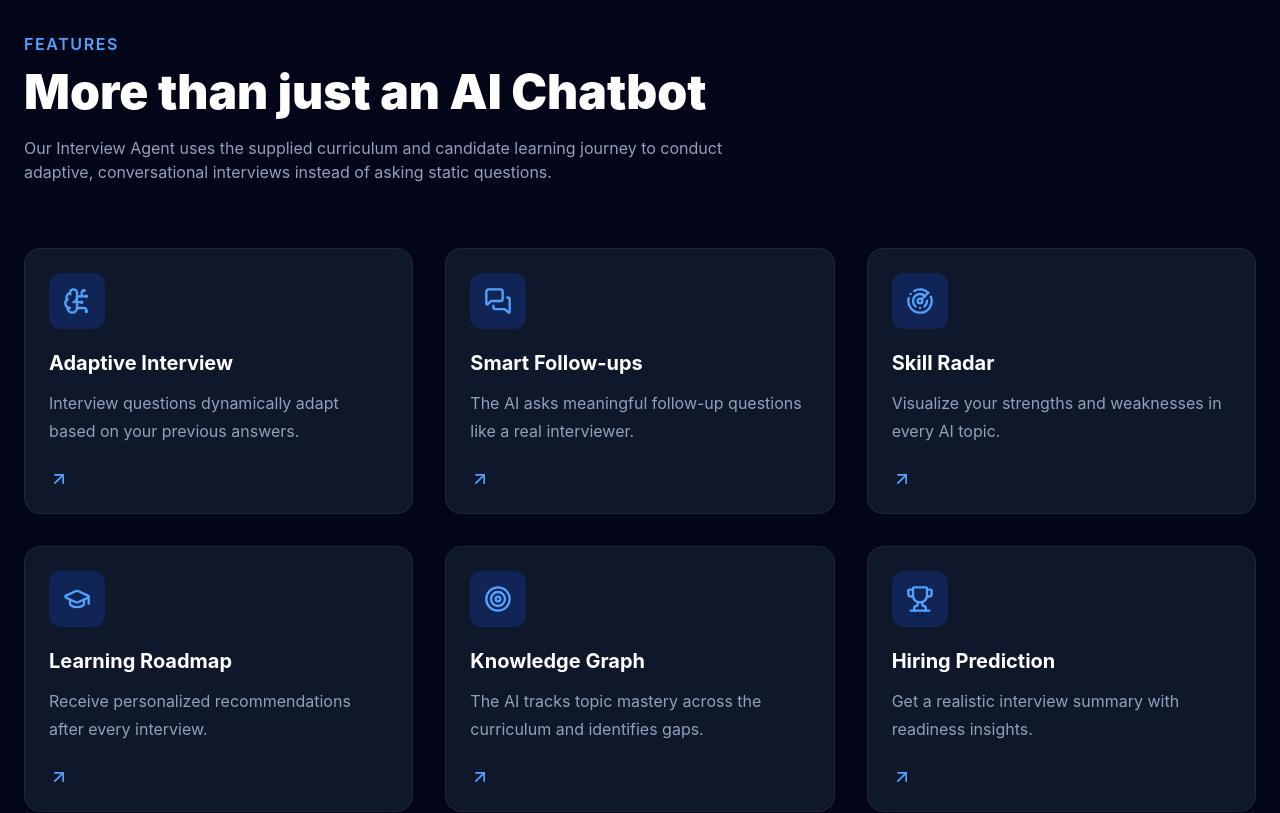
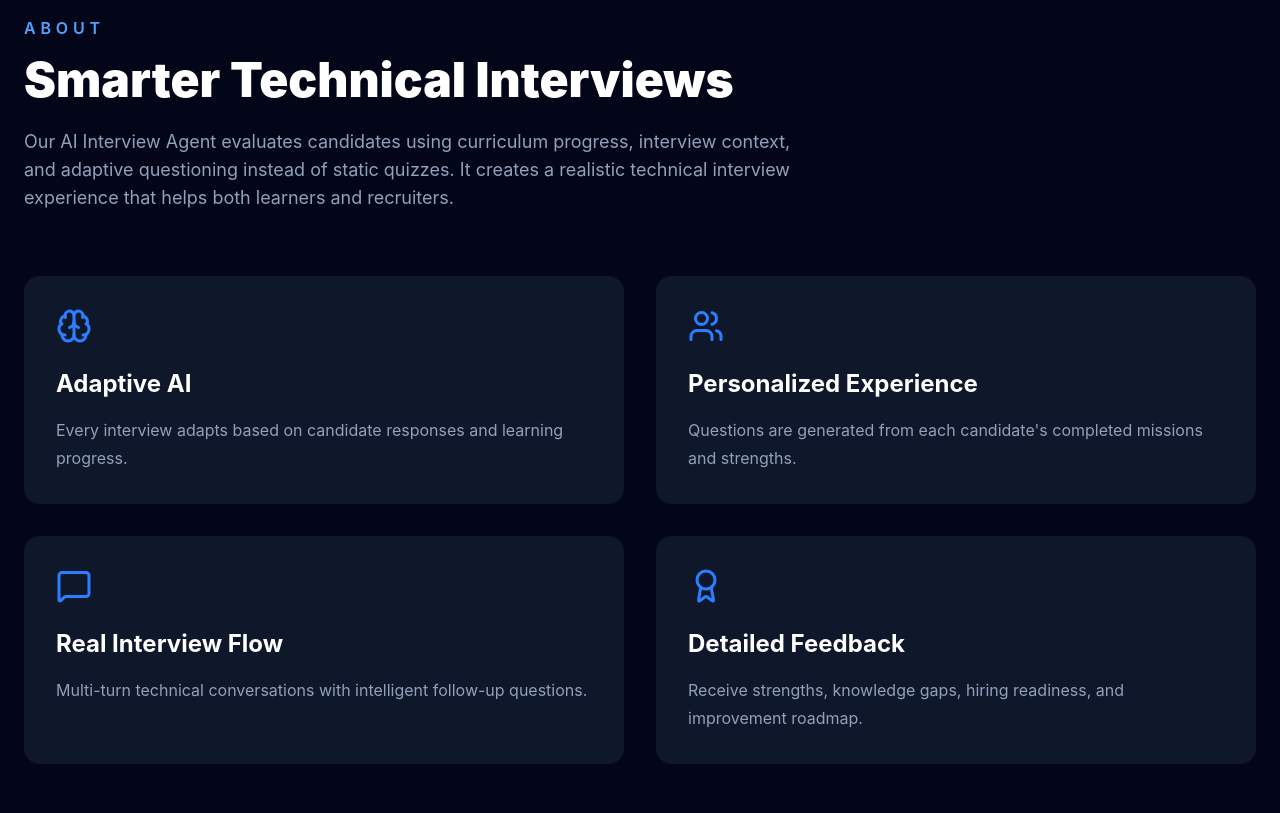
Before and after one commit to Ranjanmaiti6/interview-agent-ai, a React app in the folder frontend/: page / in a window 1280 px wide. Shown: the part 880-1693 px from the top of the page. Built offline with nearby package versions, Linux system fonts and the light colour scheme; the HTML template or start-up script is replaced by a standard one.

Commit message:
About Section Update

```diff
--- /dev/null
+++ b/frontend/src/components/about/About.jsx
@@ -0,0 +1,75 @@
+import { Brain, Users, MessageSquare, Award } from "lucide-react";
+
+const features = [
+  {
+    icon: Brain,
+    title: "Adaptive AI",
+    description: "Every interview adapts based on candidate responses and learning progress."
+  },
+  {
+    icon: Users,
+    title: "Personalized Experience",
+    description: "Questions are generated from each candidate's completed missions and strengths."
+  },
+  {
+    icon: MessageSquare,
+    title: "Real Interview Flow",
+    description: "Multi-turn technical conversations with intelligent follow-up questions."
+  },
+  {
+    icon: Award,
+    title: "Detailed Feedback",
+    description: "Receive strengths, knowledge gaps, hiring readiness, and improvement roadmap."
+  }
+];
+
+export default function About() {
+  return (
+    <section
+      id="about"
+      className="py-24 bg-slate-950"
+    >
+      <div className="max-w-7xl mx-auto px-6">
+
+        <p className="uppercase tracking-[0.3em] text-blue-400 font-semibold">
+          About
+        </p>
+
+        <h2 className="text-5xl font-black text-white mt-4">
+          Smarter Technical Interviews
+        </h2>
+
+        <p className="text-slate-400 max-w-3xl mt-6 text-lg">
+          Our AI Interview Agent evaluates candidates using curriculum progress,
+          interview context, and adaptive questioning instead of static quizzes.
+          It creates a realistic technical interview experience that helps both
+          learners and recruiters.
+        </p>
+
+        <div className="grid md:grid-cols-2 gap-8 mt-16">
+          {features.map((feature) => {
+            const Icon = feature.icon;
+
+            return (
+              <div
+                key={feature.title}
+                className="bg-slate-900 rounded-2xl p-8"
+              >
+                <Icon className="text-blue-500" size={36} />
+
+                <h3 className="text-white text-2xl font-bold mt-6">
+                  {feature.title}
+                </h3>
+
+                <p className="text-slate-400 mt-4 leading-7">
+                  {feature.description}
+                </p>
+              </div>
+            );
+          })}
+        </div>
+
+      </div>
+    </section>
+  );
+}
--- a/frontend/src/index.css
+++ b/frontend/src/index.css
@@ -1 +1,4 @@
 @import "tailwindcss";
+html {
+  scroll-behavior: smooth;
+}
--- a/frontend/src/pages/Landing/Landing.jsx
+++ b/frontend/src/pages/Landing/Landing.jsx
@@ -6,11 +6,13 @@ import Capabilities from "../../components/landing/Capabilities";
 import Stats from "../../components/landing/Stats";
 import Testimonials from "../../components/landing/Testimonials";
 import CTA from "../../components/landing/CTA";
+import About from "../../components/about/About";
 export default function Landing() {
   return (
     <>
       <Navbar />
       <Hero />
+      <About />
       <Features />
       <Workflow />
       <Capabilities />
```
Also changed, not shown: 1 other file (tests, documents, lock files or other folders).
